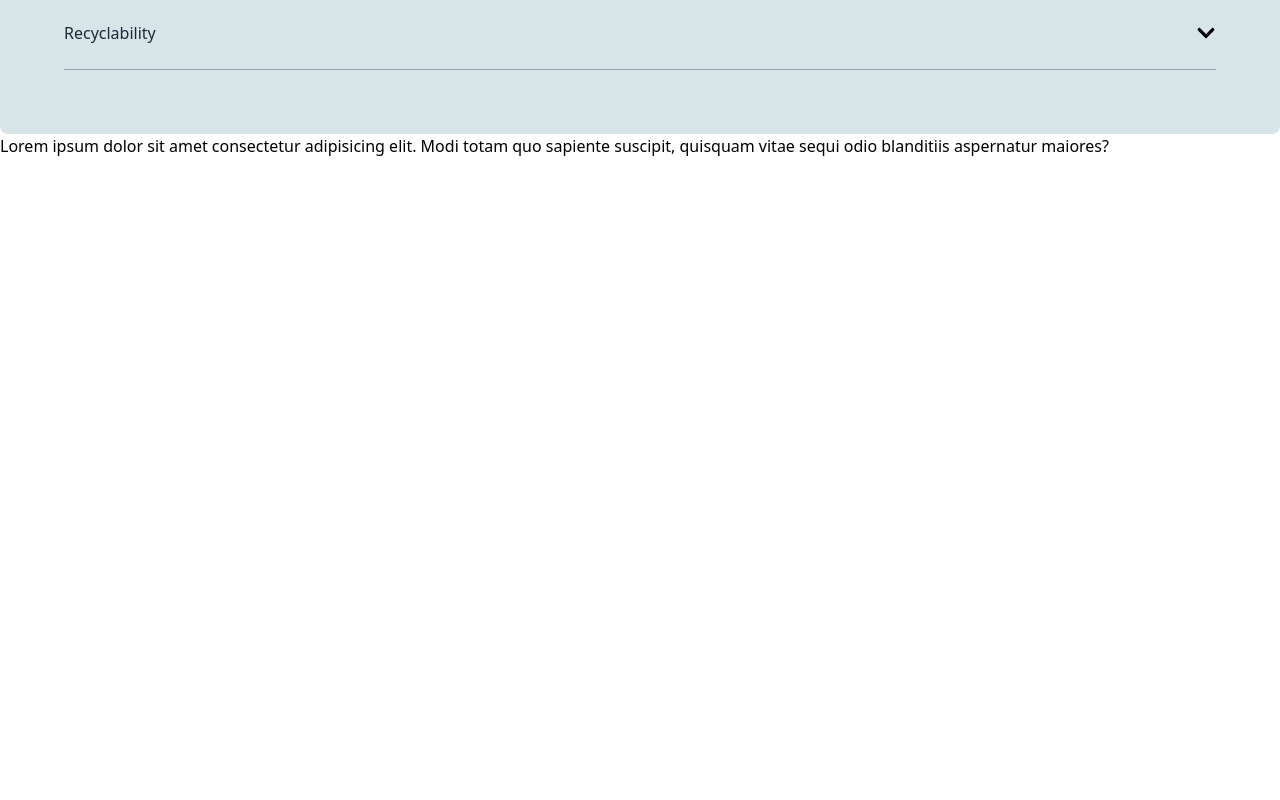
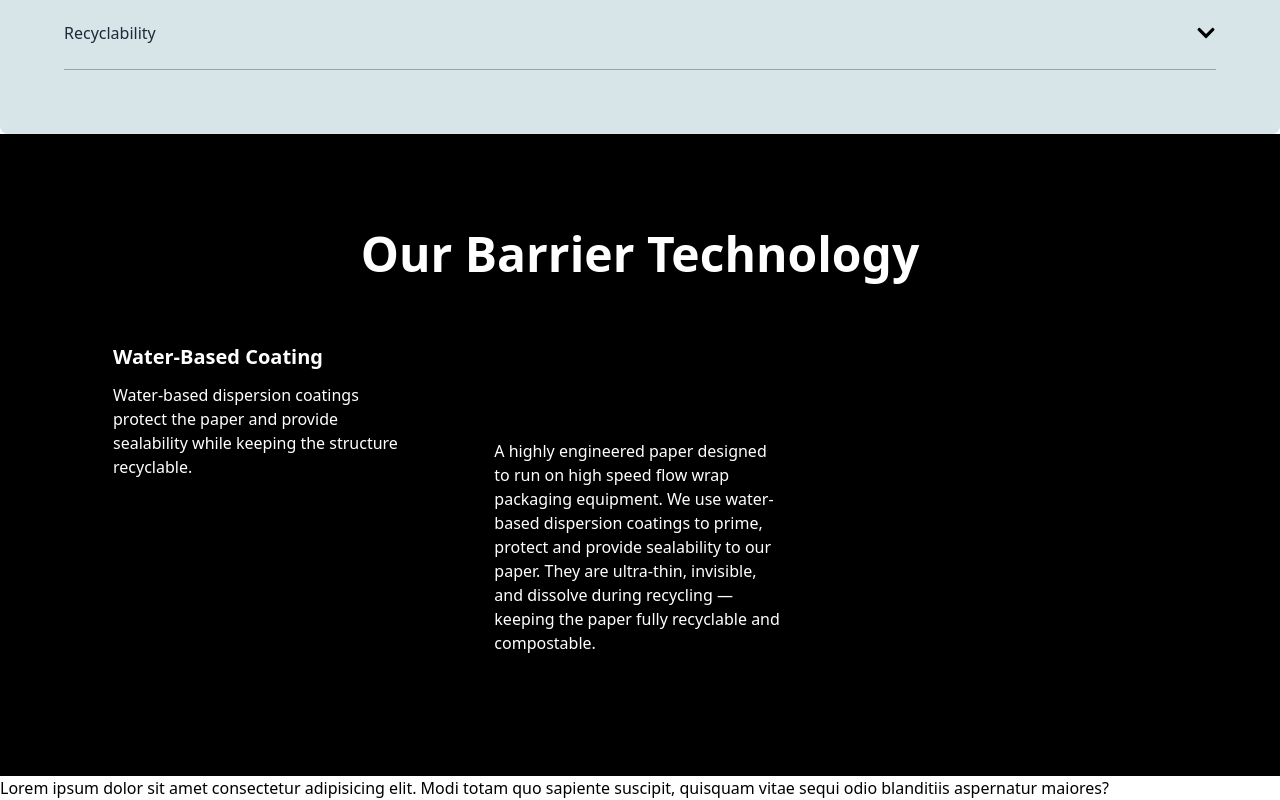
Before and after one commit to rafikul-shaikh/next.js-project, a Next.js app: page / in a window 1280 px wide. Shown: the part 2172-2972 px from the top of the page. Before the commit the page ends 2330 px from the top, so only its background shows below. Built offline with nearby package versions, Linux system fonts and the light colour scheme.

Commit message:
working on technology part

```diff
--- a/package.json
+++ b/package.json
@@ -9,6 +9,7 @@
     "lint": "eslint"
   },
   "dependencies": {
+    "gsap": "^3.14.2",
     "next": "16.1.6",
     "react": "19.2.3",
     "react-dom": "19.2.3",
--- a/src/app/page.js
+++ b/src/app/page.js
@@ -3,6 +3,7 @@ import Hero from "@/components/Hero";
 import ProductCart from "@/components/ProductCart";
 import Footer from "@/components/Footer";
 import Specifications from "@/components/Specification";
+import Technology from "@/components/Technology";
 
 export default function Home() {
    return (
@@ -10,6 +11,7 @@ export default function Home() {
       <Hero />
       <ProductCart/>
       <Specifications/>
+      <Technology/>
       <Footer/>
     </>
   );
--- /dev/null
+++ b/src/components/Technology.jsx
@@ -0,0 +1,54 @@
+"use client";
+
+import { useEffect } from "react";
+import gsap from "gsap";
+
+export default function Technology() {
+  useEffect(() => {
+    gsap.from(".tech-card", {
+      y: 80,
+      opacity: 0,
+      duration: 1,
+      stagger: 0.3,
+    });
+  }, []);
+
+  return (
+    <section className="w-full h-full py-24 bg-black">
+      <div className="max-w-6xl mx-auto px-6">
+        <h2 className="text-white text-5xl font-bold mb-10 text-center">
+          Our Barrier Technology
+        </h2>
+
+        <div className="grid md:grid-cols-3 gap-10">
+          {/* Card 1 */}
+          <div className="tech-card p-6 border rounded-xl">
+            <h3 className=" text-white text-xl font-semibold mb-3">
+              Water-Based Coating
+            </h3>
+
+            <p className="text-white">
+              Water-based dispersion coatings protect the paper and provide
+              sealability while keeping the structure recyclable.
+            </p>
+          </div>
+
+          {/* Card 2 */}
+          <div className="tech-card p-6 border rounded-xl">
+            <h3 className="text-xl font-semibold mb-3">
+              water-based dispersion coatings on high performance paper{" "}
+            </h3>
+
+            <p className="text-white">
+              A highly engineered paper designed to run on high speed flow wrap
+              packaging equipment. We use water-based dispersion coatings to
+              prime, protect and provide sealability to our paper. They are
+              ultra-thin, invisible, and dissolve during recycling — keeping the
+              paper fully recyclable and compostable.
+            </p>
+          </div>
+        </div>
+      </div>
+    </section>
+  );
+}
```
Also changed, not shown: 1 other file (tests, documents, lock files or other folders).
